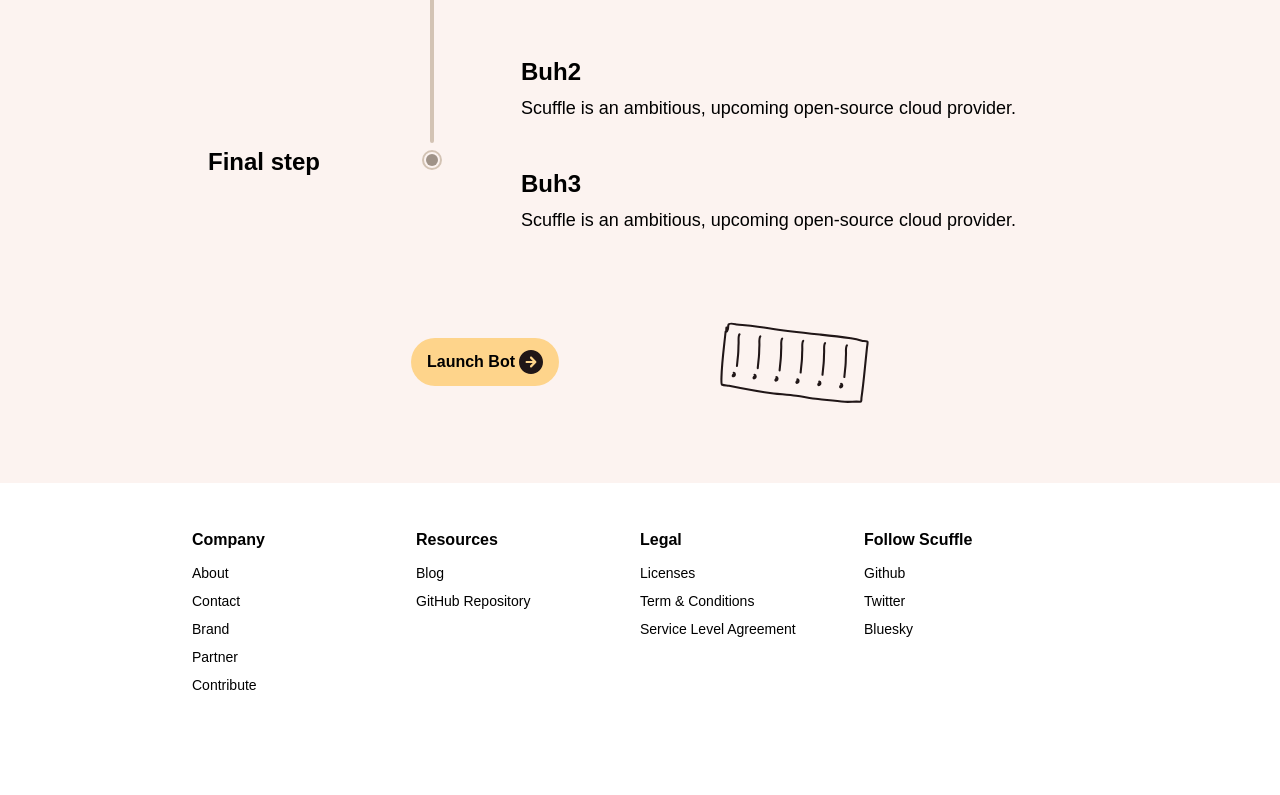
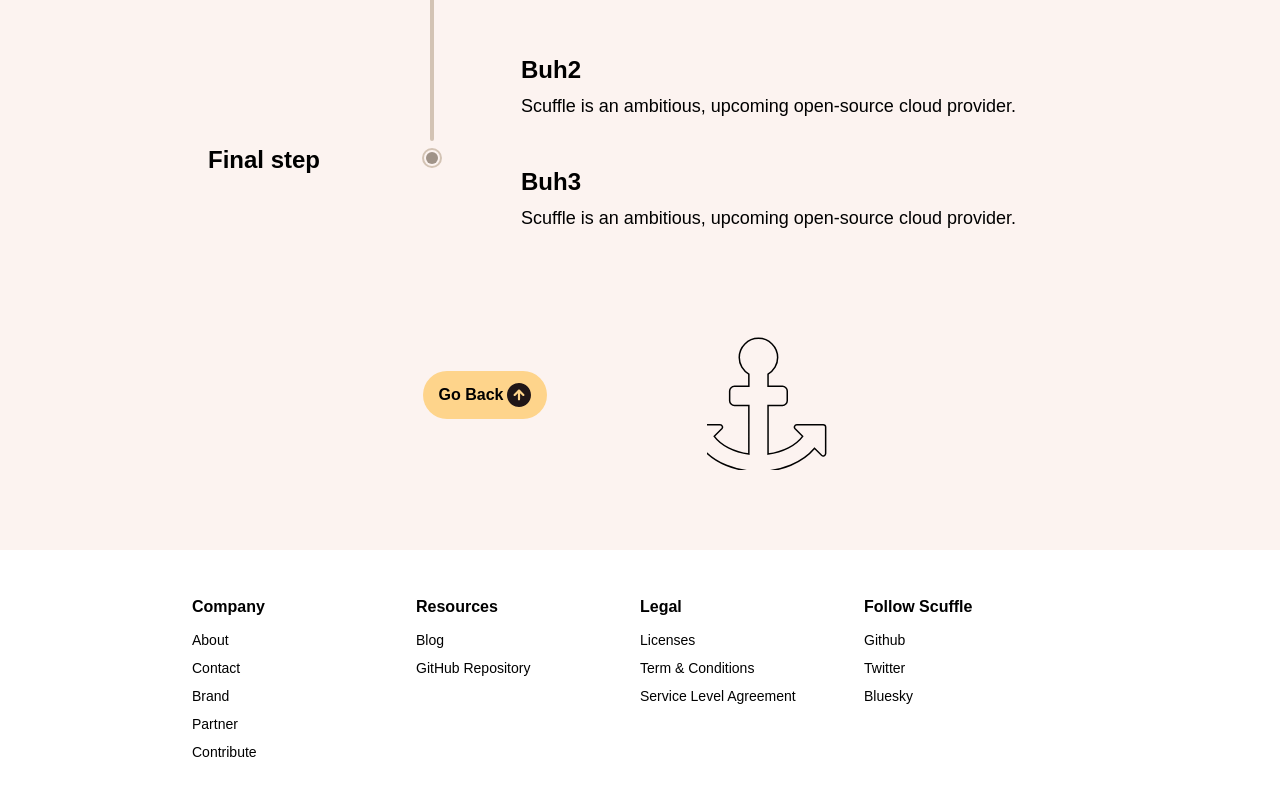
Before and after one commit to ScuffleCloud/landing, a SvelteKit app: page /roadmap in a window 1280 px wide. Shown: the part 1301-2096 px from the top of the page. Before the commit the page ends 2042 px from the top, so only its background shows below. Built offline with nearby package versions, Linux system fonts and the light colour scheme; no server answers.

Commit message:
finish animation. todo can add placeholders

```diff
--- a/package.json
+++ b/package.json
@@ -23,6 +23,7 @@
     "@testing-library/jest-dom": "^6.6.3",
     "@testing-library/svelte": "^5.2.6",
     "@testing-library/user-event": "^14.5.2",
+    "@types/animejs": "^3.1.12",
     "@vitest/ui": "^2.1.8",
     "eslint": "^9.16.0",
     "eslint-plugin-prettier": "^5.2.1",
@@ -39,5 +40,8 @@
     "typescript-eslint": "^8.17.0",
     "vite": "^5.0.3",
     "vitest": "^2.1.8"
+  },
+  "dependencies": {
+    "animejs": "^3.2.2"
   }
 }
--- a/src/routes/roadmap/+page.svelte
+++ b/src/routes/roadmap/+page.svelte
@@ -4,19 +4,98 @@
   import { theme } from '$lib/theme';
   import backButton from '$lib/images/back-button.svg';
   import RoadmapTimeline from '$lib/components/RoadmapTimeline.svelte';
-  import botToLaunch from '$lib/images/bot-to-launch.svg';
   import { spring } from 'svelte/motion';
+  import anime from 'animejs/lib/anime.es.js';
+  import { tick } from 'svelte';
 
+  let animatedObject: SVGElement;
+  let motionPath: SVGPathElement;
+  let balloonPath: SVGPathElement;
+
+  let scrollComplete = false;
+  let pathData = $state('');
+  let isAnimating = false;
+
+  function fadeIntoViewPostAnimation() {
+    anime({
+      targets: animatedObject,
+      opacity: [0, 1],
+      duration: 400,
+      easing: 'easeInQuad',
+    });
+  }
+
+  function startAnimation() {
+    const startScrollY = window.scrollY;
+    const endPoint = -1 * (window.innerHeight + window.scrollY);
+    isAnimating = true;
+    // Path relatively winding up screen
+    pathData = `M 0 0 C 20 ${endPoint / 6} -20 ${endPoint / 3} 0 ${endPoint}`;
+
+    // Tick to wait for path state update depending on user screen size
+    tick().then(() => {
+      const animation = anime.timeline({
+        complete: (anim) => {
+          scrollComplete = false;
+          anim.seek(0);
+          isAnimating = false;
+        },
+        changeComplete: () => {
+          fadeIntoViewPostAnimation();
+        },
+      });
+
+      animation
+        .add({
+          opacity: {
+            value: [0, 1],
+            duration: 100,
+          },
+          targets: balloonPath,
+          strokeDashoffset: [anime.setDashoffset, 0],
+          easing: 'easeInOutCubic',
+          duration: 2000,
+        })
+        .add({
+          targets: animatedObject,
+          translateX: anime.path(motionPath)('x'),
+          translateY: anime.path(motionPath)('y'),
+          duration: 5000,
+          easing: 'easeOutQuad',
+          // Use update method instead of scroll delay lib so it's smoother (scrolling update rate equalling animation rate)
+          update: function (anim) {
+            if (scrollComplete) return;
+            if (window.scrollY <= 0) {
+              scrollComplete = true;
+              return;
+            }
+
+            const progress = anim.progress / 100;
+            const scrollProgress = Math.max(0, 1 - progress * 6); // minus/add to 6 for faster scroll
+            const targetScroll = startScrollY * scrollProgress;
+
+            window.scrollTo({
+              top: targetScroll,
+              behavior: 'auto',
+            });
+          },
+        });
+    });
+  }
+
+  // Spring animation on hover
   const yPosition = spring(0, {
     stiffness: 0.2,
     damping: 0.4,
   });
 
   function handleMouseEnter() {
+    if (isAnimating) return;
     $yPosition = -5;
   }
 
   function handleMouseLeave() {
+    if (isAnimating) return;
     $yPosition = 0;
   }
 </script>
@@ -42,23 +121,46 @@
   </div>
   <RoadmapTimeline />
   <div class="animation-container">
-    <!-- Animate here -->
-    <Pill color={theme.colors.orange500} as="button" onClick={() => {}}>
-      <p>Launch Bot</p>
-      <img src={backButton} alt="Back" />
+    <Pill color={theme.colors.orange500} as="button" onClick={startAnimation}>
+      <p>Go Back</p>
+      <img src={backButton} alt="Back" style="transform: rotate(-90deg);" />
     </Pill>
-    <div class="bounce-bot-container">
-      <!-- TODO: Remove this asset in place of a different one -->
-      <img
-        src={botToLaunch}
-        alt="launch-bot"
-        draggable="false"
+    <div class="flying-object-container">
+      <svg
+        bind:this={animatedObject}
+        width="300"
+        height="300"
+        viewBox="-500 -500 1500 2000"
         style="transform: translateY({$yPosition}px);"
-        class="bounce-bot"
         onmouseenter={handleMouseEnter}
         onmouseleave={handleMouseLeave}
-      />
+        class="flying-svg"
+        role="img"
+        aria-label="Animated launch button"
+      >
+        <!-- Replace with item to fly -->
+        <path
+          d="m832 928v352q0 22-20 30-8 2-12 2-12 0-23-9l-93-93q-119 143-318.5 226.5t-429.5 83.5-429.5-83.5-318.5-226.5l-93 93q-9 9-23 9-4 0-12-2-20-8-20-30v-352q0-14 9-23t23-9h352q22 0 30 20 8 19-7 35l-100 100q67 91 189.5 153.5t271.5 82.5v-647h-192q-26 0-45-19t-19-45v-128q0-26 19-45t45-19h192v-163q-58-34-93-92.5t-35-128.5q0-106 75-181t181-75 181 75 75 181q0 70-35 128.5t-93 92.5v163h192q26 0 45 19t19 45v128q0 26-19 45t-45 19h-192v647q149-20 271.5-82.5t189.5-153.5l-100-100q-15-16-7-35 8-20 30-20h352q14 0 23 9t9 23z"
+          fill="none"
+          stroke="black"
+          stroke-width="20"
+        />
+        <!-- Replace with balloon path object -->
+        <path
+          opacity={0}
+          d="M 100 100 l 0 100 l 200 0 l 0 -200 z"
+          fill="none"
+          stroke="black"
+          stroke-width="20"
+          bind:this={balloonPath}
+        />
+      </svg>
     </div>
+  </div>
+  <div style="display: none">
+    <svg>
+      <path bind:this={motionPath} d={pathData} stroke="transparent" fill="none" />
+    </svg>
   </div>
 </div>
 
@@ -113,6 +215,23 @@
         .pill-link {
           text-decoration: none;
         }
+
+        :global(.pill) {
+          font-weight: 700;
+          height: clamp(2rem, 6vw, 3rem);
+          gap: 0.25rem;
+          white-space: nowrap;
+          padding: 0 clamp(0.75rem, 2vw, 1rem);
+
+          img {
+            width: clamp(1rem, 3vw, 1.5rem);
+            height: auto;
+          }
+
+          p {
+            font-size: clamp(0.75rem, 2.3vw, 1rem);
+          }
+        }
       }
     }
   }
@@ -125,13 +244,13 @@
     margin-bottom: 2rem;
     gap: 10rem;
 
-    .bounce-bot-container {
+    .flying-object-container {
       display: flex;
       justify-content: center;
       margin-top: 2rem;
       margin-bottom: 2rem;
 
-      .bounce-bot {
+      .flying-svg {
         cursor: pointer;
         will-change: transform;
         width: 150px;
@@ -139,23 +258,22 @@
         user-select: none;
       }
     }
-  }
 
-  /* TODO: Touch up clamp values when font-sizes and other designs are finalized */
-  :global(.pill) {
-    font-weight: 700;
-    height: clamp(2rem, 6vw, 3rem);
-    gap: 0.25rem;
-    white-space: nowrap;
-    padding: 0 clamp(0.75rem, 2vw, 1rem);
+    :global(.pill) {
+      font-weight: 700;
+      height: clamp(2rem, 6vw, 3rem);
+      gap: 0.25rem;
+      white-space: nowrap;
+      padding: 0 clamp(0.75rem, 2vw, 1rem);
 
-    img {
-      width: clamp(1rem, 3vw, 1.5rem);
-      height: auto;
-    }
+      img {
+        width: clamp(1rem, 3vw, 1.5rem);
+        height: auto;
+      }
 
-    p {
-      font-size: clamp(0.75rem, 2.3vw, 1rem);
+      p {
+        font-size: clamp(0.75rem, 2.3vw, 1rem);
+      }
     }
   }
 </style>
```
Also changed, not shown: 1 other file (tests, documents, lock files or other folders).
